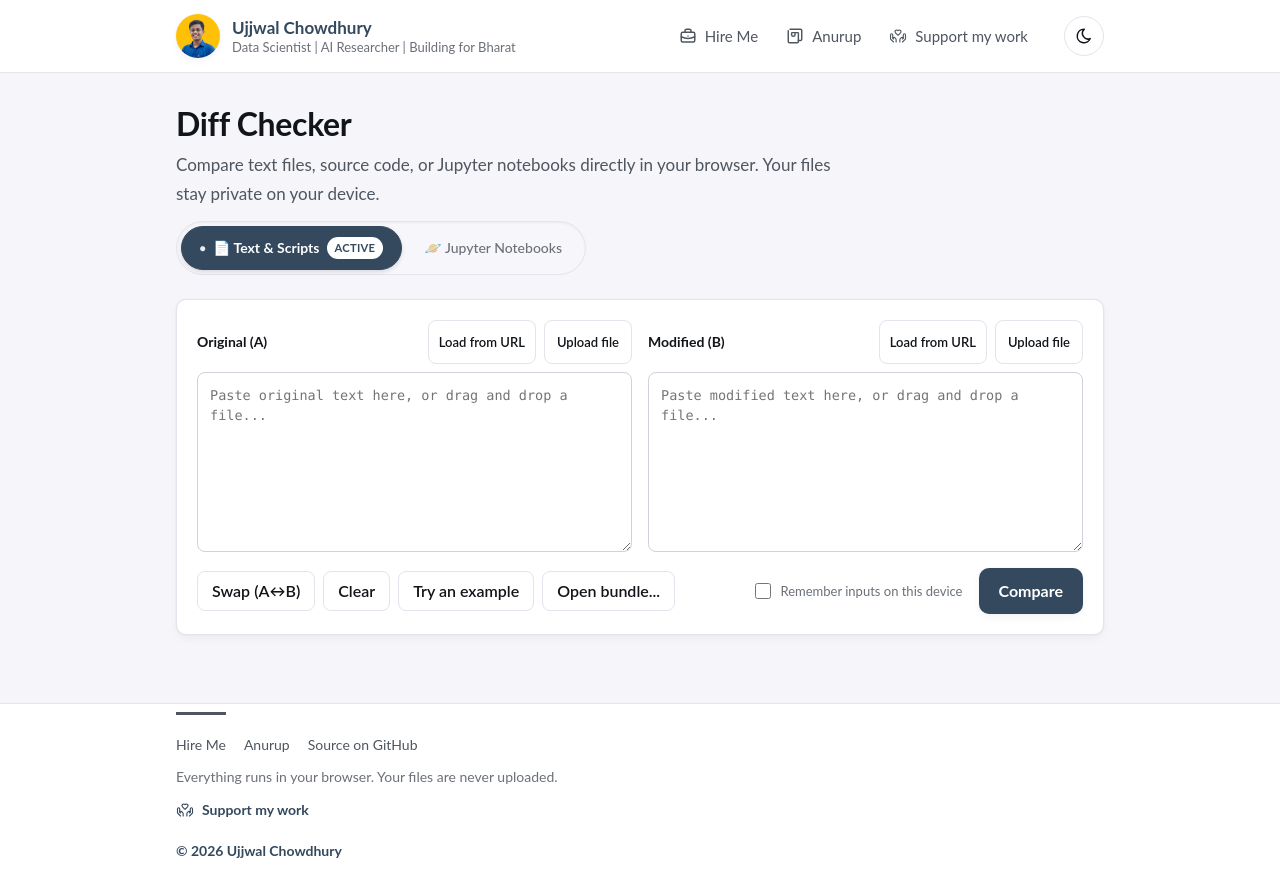
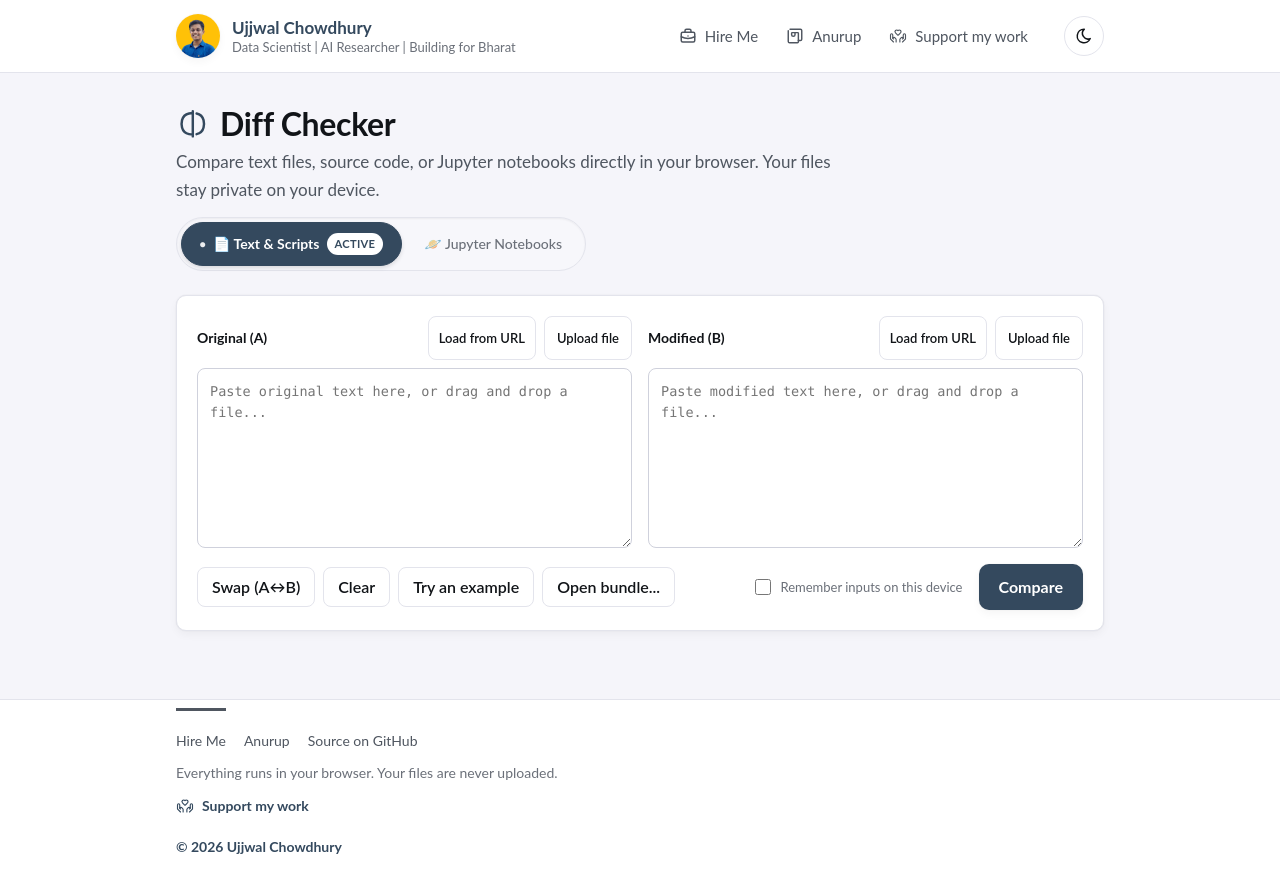
Before and after one commit to U77w41/diff-checker, a Svelte app: page / in a window 1280 px wide. Shown: the top 896 px of the page. Built offline with nearby package versions, Linux system fonts and the light colour scheme.

Commit message:
feat(ui): update logo and favicon with custom svg brand icon

```diff
--- a/src/App.svelte
+++ b/src/App.svelte
@@ -698,7 +698,23 @@
 
     <div class="container">
       <section class="intro">
-        <h1>Diff Checker</h1>
+        <div class="app-title-row">
+          <svg
+            class="app-title-logo"
+            viewBox="0 0 24 24"
+            fill="none"
+            xmlns="http://www.w3.org/2000/svg"
+            aria-hidden="true"
+          >
+            <path
+              d="M12 3L12 21M14.7107 19.3887C17.1796 18.8321 19.1072 16.979 19.6863 14.6058C20.1046 12.8918 20.1046 11.1081 19.6863 9.39419C19.1072 7.02094 17.1796 5.16789 14.7107 4.61121M12 4.30969C11.0904 4.30969 10.1808 4.41019 9.28927 4.61121C6.82045 5.16789 4.89278 7.02094 4.31367 9.39419C3.89544 11.1081 3.89544 12.8918 4.31367 14.6058C4.89278 16.979 6.82045 18.8321 9.28928 19.3887C10.1808 19.5898 11.0904 19.6903 12 19.6903"
+              stroke="currentColor"
+              stroke-width="1.75"
+              stroke-linecap="round"
+            />
+          </svg>
+          <h1>Diff Checker</h1>
+        </div>
         <p>
           Compare text files, source code, or Jupyter notebooks directly in your browser. Your files
           stay private on your device.
@@ -973,6 +989,24 @@
 <HelpModal bind:isOpen={isHelpOpen} />
 
 <style>
+  .app-title-row {
+    display: inline-flex;
+    align-items: center;
+    gap: 0.65rem;
+    margin-bottom: 0.25rem;
+  }
+
+  .app-title-logo {
+    width: 2.1rem;
+    height: 2.1rem;
+    color: var(--accent);
+    flex-shrink: 0;
+  }
+
+  .app-title-row h1 {
+    margin: 0;
+  }
+
   .results-area {
     width: 100%;
     margin-top: 10px;
```
Also changed, not shown: public/favicon.svg, public/logo.svg (added).
